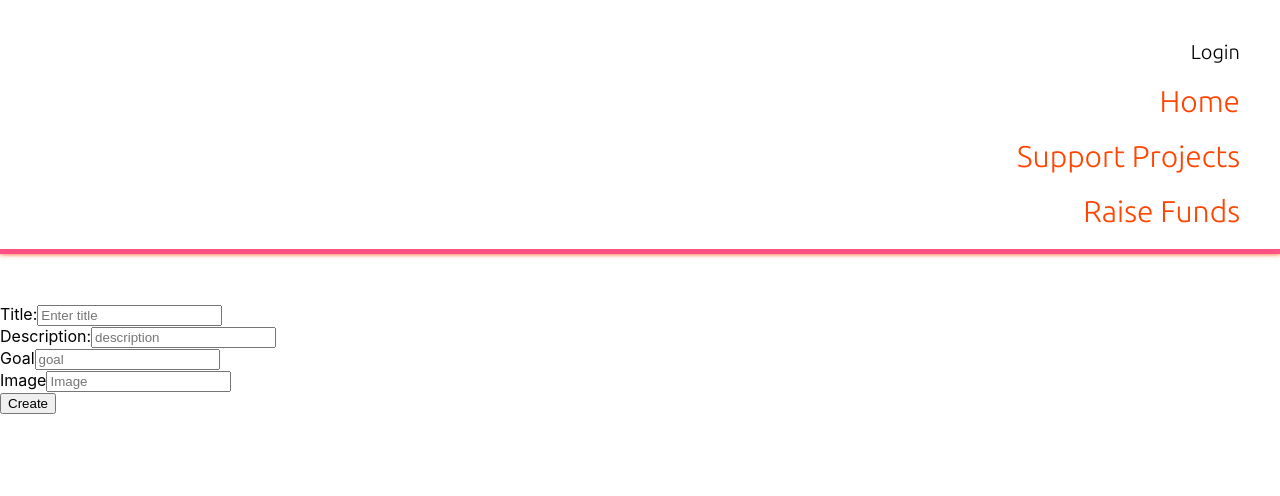
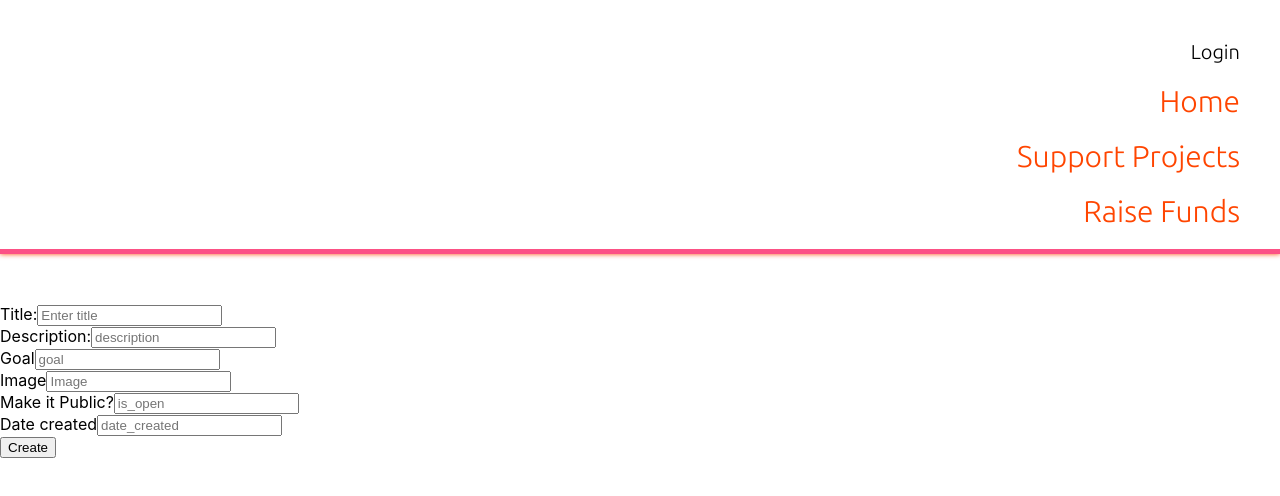
Before and after one commit to gianninapg/react-crowdfunding, a React (Create React App) app: page /projects in a window 1280 px wide. Shown: the top 496 px of the page. Built offline with nearby package versions, Linux system fonts and the light colour scheme.

Commit message:
project form changes

```diff
--- a/src/components/NewProject/ProjectForm.jsx
+++ b/src/components/NewProject/ProjectForm.jsx
@@ -2,16 +2,19 @@ import React, { useState } from "react";
 import { useHistory } from "react-router-dom";
 
 function ProjectForm() {
-    // const addProject = (text) =>
-    // {
-    //     const newProjectCard = [ {text}];
-    //     setValue(newProjectCard);
-    // }
+    const addProject = (text) =>
+    {
+        const newProjectCard = [ {text}];
+        setValue(newProjectCard);
+    }
     const [value, setValue] = useState({
         title: "",
         description: "",
         goal:"",
         image:"",
+        is_open: "",
+        date_created:""
+
     });
 
     const history = useHistory();
@@ -41,26 +44,26 @@ function ProjectForm() {
         return response.json()
     };
 
-    // const handleSubmit = (e) => {
-    //     e.preventDefault();
-    //     if (!value){
-    //         return;
-    //     }
-    //     addProject(value);
-    //     setValue("");
-    //     };
+    const handleSubmit = (e) => {
+        e.preventDefault();
+        if (!value){
+            return;
+        }
+        addProject(value);
+        setValue("");
+        };
 
 
-        const handleSubmit = (e) => {
-            e.preventDefault();
-            if (value.title && value.description){
-            postData().then((response) => {
-                // console.log(response)
-                // window.localStorage.setItem("rows", response.rows);
-                history.push("/");
-            });
-            }
-        };
+        // const handleSubmit = (e) => {
+        //     e.preventDefault();
+        //     if (value.title && value.description){
+        //     postData().then((response) => {
+        //         // console.log(response)
+        //         // window.localStorage.setItem("rows", response.rows);
+        //         history.push("/");
+        //     });
+        //     }
+        // };
 
     return (
         <form>
@@ -100,6 +103,24 @@ function ProjectForm() {
             onChange={handleChange}
         />
         </div>
+        <div>
+        <label htmlFor="is_open">Make it Public?</label>
+        <input
+            type="text"
+            id="is_open"
+            placeholder="is_open"
+            onChange={handleChange}
+        />
+        </div>
+        <div>
+        <label htmlFor="date_created">Date created</label>
+        <input
+            type="text"
+            id="date_created"
+            placeholder="date_created"
+            onChange={handleChange}
+        />
+        </div>
         <button type="submit" onClick={handleSubmit}>Create</button>
         </form>
     );
```
